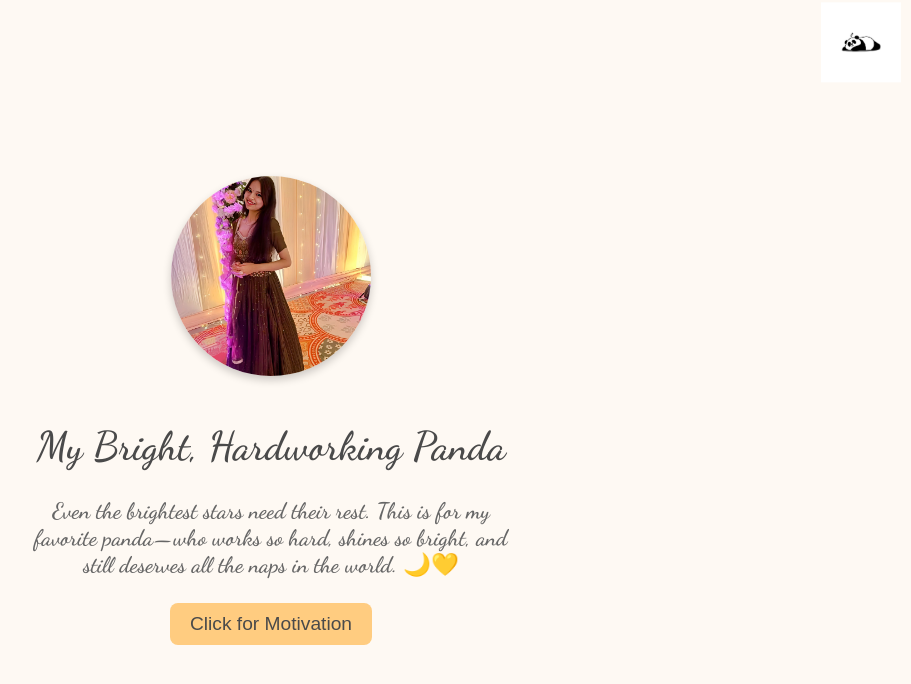
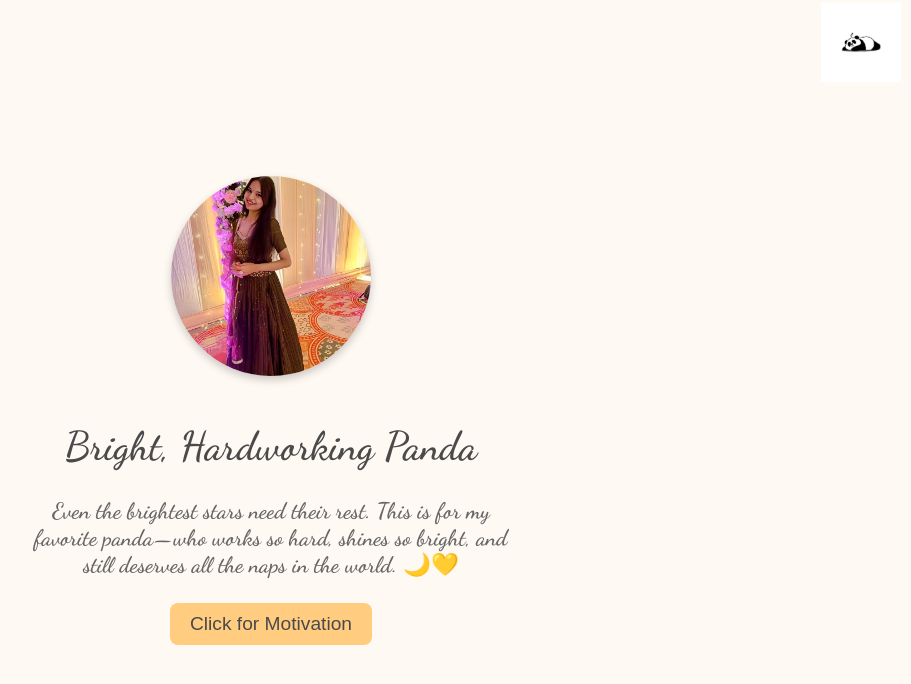
Before and after one commit to jayvarma783/pandawebsite, a plain HTML site: page index.html in a window 1280 px wide. Shown: the whole page, without its empty margins (369-1280 px from the left). Drawn offline with Linux system fonts and the light colour scheme; files whose address does not match are found by name.

Commit message:
Update index.html

```diff
--- a/index.html
+++ b/index.html
@@ -15,7 +15,7 @@
 
         <div class="content">
             <img src="images/photo.png" alt="Her Photo" class="profile-photo">
-            <h1>My Bright, Hardworking Panda</h1>
+            <h1>Bright, Hardworking Panda</h1>
             <p class="description">
                 Even the brightest stars need their rest.
                 This is for my favorite panda—who works so hard, shines so bright,
```
